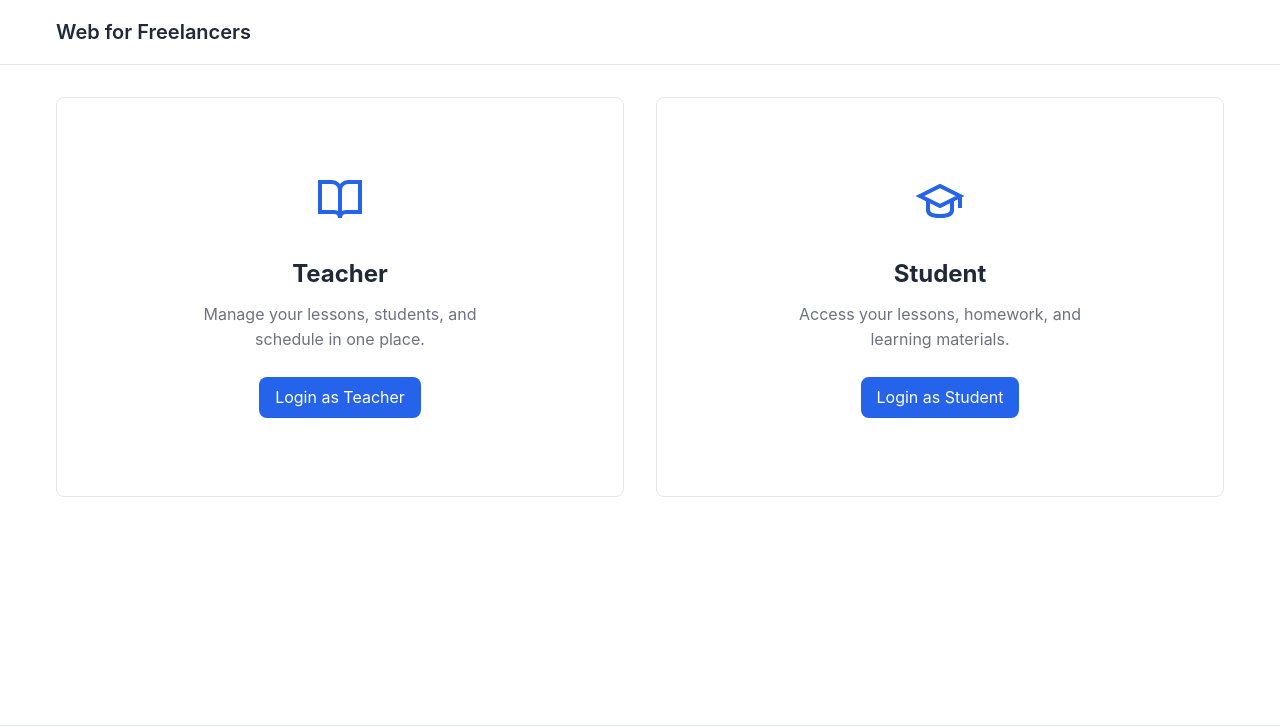
After one commit to Monsyerz/web-for-freelancers, a Django app: page / in a window 1280 px wide. The commit adds this page. Shown: the top 726 px of the page. Run offline with Django 5.2, Linux system fonts and the light colour scheme.

Commit message:
feat: implement teacher and student landing page

```diff
--- a/config/urls.py
+++ b/config/urls.py
@@ -1,6 +1,8 @@
 from django.contrib import admin
 from django.urls import path
+from django.views.generic import TemplateView
 
 urlpatterns = [
+    path('', TemplateView.as_view(template_name='landing.html'), name='landing'),
     path('admin/', admin.site.urls),
 ]
--- a/static/css/style.css
+++ b/static/css/style.css
@@ -115,6 +115,47 @@ input:focus, select:focus, textarea:focus {
     border-color: var(--color-primary);
 }
 
+.landing-container {
+    display: flex;
+    gap: var(--spacing-xl);
+    align-items: stretch;
+    min-height: 400px;
+}
+
+.landing-panel {
+    flex: 1;
+    display: flex;
+    flex-direction: column;
+    align-items: center;
+    justify-content: center;
+    text-align: center;
+    padding: var(--spacing-xl);
+    border: 1px solid var(--color-border);
+    border-radius: var(--radius);
+    background-color: var(--color-bg);
+    transition: box-shadow 0.2s;
+}
+
+.landing-panel:hover {
+    box-shadow: var(--shadow);
+}
+
+.panel-icon {
+    margin-bottom: var(--spacing-lg);
+    color: var(--color-primary);
+}
+
+.landing-panel h2 {
+    font-size: 1.5rem;
+    margin-bottom: var(--spacing-sm);
+}
+
+.landing-panel p {
+    color: var(--color-text-light);
+    margin-bottom: var(--spacing-lg);
+    max-width: 300px;
+}
+
 @media (max-width: 768px) {
     .container {
         padding: 0 var(--spacing-sm);
@@ -123,4 +164,13 @@ input:focus, select:focus, textarea:focus {
     .site-main {
         padding: var(--spacing-md) 0;
     }
+
+    .landing-container {
+        flex-direction: column;
+        gap: var(--spacing-md);
+    }
+
+    .landing-panel {
+        padding: var(--spacing-lg);
+    }
 }
--- /dev/null
+++ b/templates/landing.html
@@ -0,0 +1,30 @@
+{% extends "base.html" %}
+
+{% block title %}Web for Freelancers{% endblock %}
+
+{% block content %}
+<div class="landing-container">
+    <div class="landing-panel teacher-panel">
+        <div class="panel-icon">
+            <svg width="48" height="48" viewBox="0 0 24 24" fill="none" stroke="currentColor" stroke-width="2">
+                <path d="M2 3h6a4 4 0 0 1 4 4v14a3 3 0 0 0-3-3H2z"></path>
+                <path d="M22 3h-6a4 4 0 0 0-4 4v14a3 3 0 0 1 3-3h7z"></path>
+            </svg>
+        </div>
+        <h2>Teacher</h2>
+        <p>Manage your lessons, students, and schedule in one place.</p>
+        <a href="/accounts/teacher/login/" class="btn">Login as Teacher</a>
+    </div>
+    <div class="landing-panel student-panel">
+        <div class="panel-icon">
+            <svg width="48" height="48" viewBox="0 0 24 24" fill="none" stroke="currentColor" stroke-width="2">
+                <path d="M22 10v6M2 10l10-5 10 5-10 5z"></path>
+                <path d="M6 12v5c0 2 2 3 6 3s6-1 6-3v-5"></path>
+            </svg>
+        </div>
+        <h2>Student</h2>
+        <p>Access your lessons, homework, and learning materials.</p>
+        <a href="/accounts/student/login/" class="btn">Login as Student</a>
+    </div>
+</div>
+{% endblock %}
```
